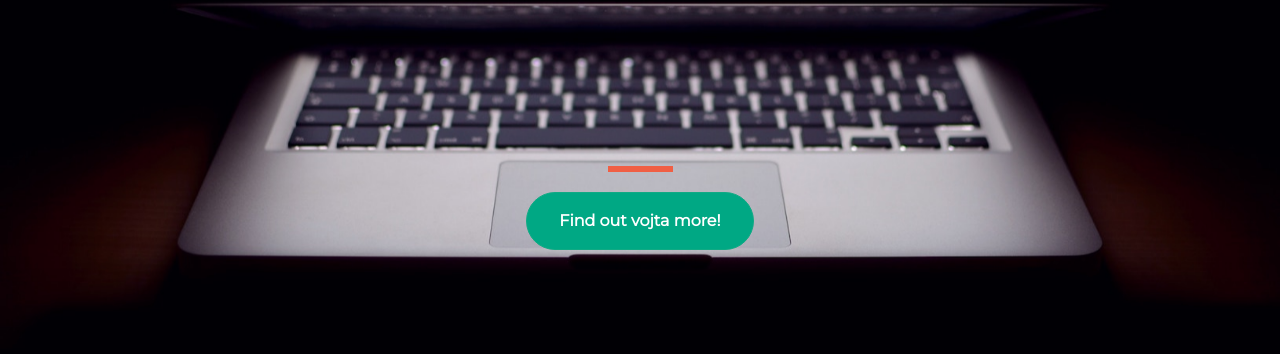
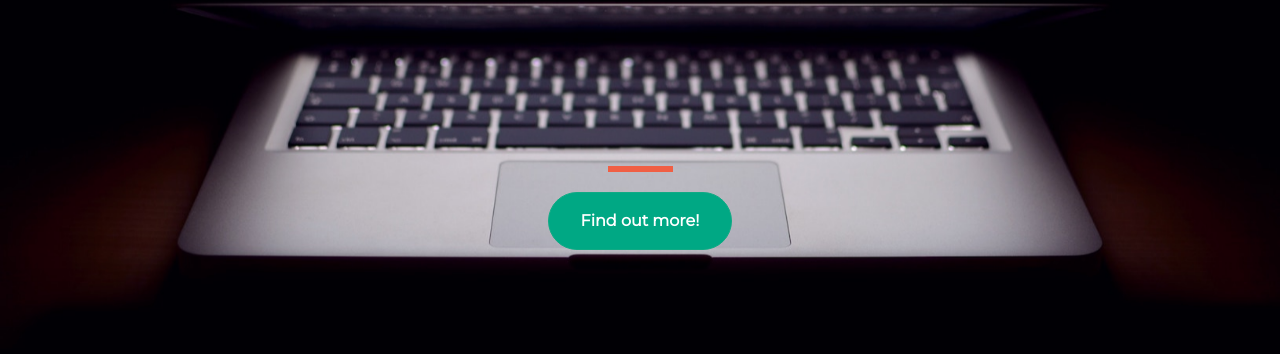
Before and after one commit to vojtaskladal/first_website_laptop, a plain HTML site: page index.html in a window 1280 px wide. Shown: the part 310-664 px from the top of the page. Drawn offline with nearby package versions, Linux system fonts and the light colour scheme.

Commit message:
Update index.html

```diff
--- a/index.html
+++ b/index.html
@@ -22,7 +22,7 @@
         <section class="text-center col-12">
           <hr>
           <a href="inedex2.html">
-          <button class="btn btn-primary btn-xl">Find out vojta more!</button>
+          <button class="btn btn-primary btn-xl">Find out more!</button>
           </a>
         </section>
       </div>
```
